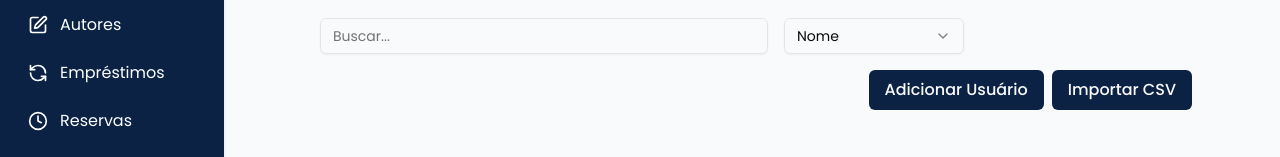
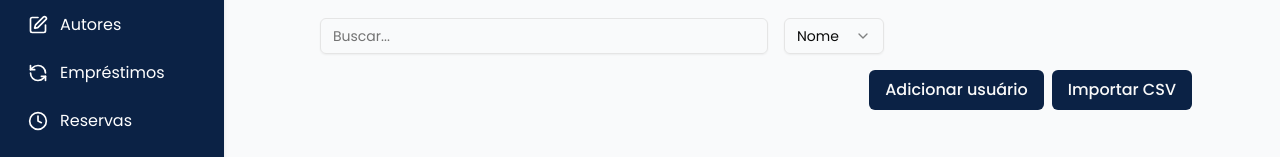
Before and after one commit to cursinhoeachusp/biblioteca_cursinho_frontend, a Next.js app: page /biblioteca_cursinho_frontend/usuarios in a window 1280 px wide. Shown: the part 162-319 px from the top of the page. Built offline with nearby package versions, Linux system fonts and the light colour scheme; no server answers.

Commit message:
fix: Usuarios | botões tortos

```diff
--- a/src/app/components/add-user-button.tsx
+++ /dev/null
@@ -1,13 +0,0 @@
-"use client"
-
-import { Button } from "@/components/ui/button"
-import { useRouter } from 'next/navigation'
-
-export function AdicionarUsuarioBotao() {
-  const router = useRouter()
-  return (
-    <Button className="mb-4 text-md bg-[#0b2245] hover:bg-[#153a6c] hover:font-semibold" onClick={() => router.push('/usuarios/novo')}>
-      Adicionar Usuário
-    </Button>
-  )
-}
--- a/src/app/usuarios/page.tsx
+++ b/src/app/usuarios/page.tsx
@@ -1,6 +1,7 @@
 'use client'
 
 import { useState, useEffect } from 'react'
+import { useRouter } from 'next/navigation'
 import { DataTable } from '../components/data-table'
 import { columns } from '../components/columns'
 import { Input } from "@/components/ui/input"
@@ -9,6 +10,8 @@ import { Usuario } from '@/app/components/columns'
 import { BatchAddButton } from '../components/batch-add-button'
 import { DeleteModal } from '../components/DeleteModal'
 import { EditModal } from '../components/EditModal'
+import { Botao } from '../components/botao'
+
 import {
   Select,
   SelectContent,
@@ -21,6 +24,7 @@ type CampoBusca = 'id' | 'cpf' | 'nome'
 
 
 export default function UsuariosPage() {
+  const router = useRouter()
   const [todosUsuarios, setTodosUsuarios] = useState<Usuario[]>([])
   const [usuariosAtrasados, setUsuariosAtrasados] = useState<Usuario[]>([])
   const [search, setSearch] = useState("")
@@ -221,7 +225,7 @@ export default function UsuariosPage() {
             onValueChange={(value) => setCampoBusca(value as CampoBusca)}
             value={campoBusca}
           >
-            <SelectTrigger className="w-[180px]">
+            <SelectTrigger className="w-[100px]">
               <SelectValue placeholder="Campo de busca" />
             </SelectTrigger>
             <SelectContent>
@@ -231,8 +235,11 @@ export default function UsuariosPage() {
             </SelectContent>
           </Select>
 
-        <div className="ml-auto flex gap-2">
-            <AdicionarUsuarioBotao />
+          <div className="ml-auto flex gap-2">
+            <Botao
+              texto="Adicionar usuário"
+              onClick={() => router.push('/usuarios/novo')}
+            />
             <BatchAddButton onUpload={handleBatchUpload} isUploading={isUploading} />
           </div>
         </div>
```
Also changed, not shown: 1 other file (tests, documents, lock files or other folders).
